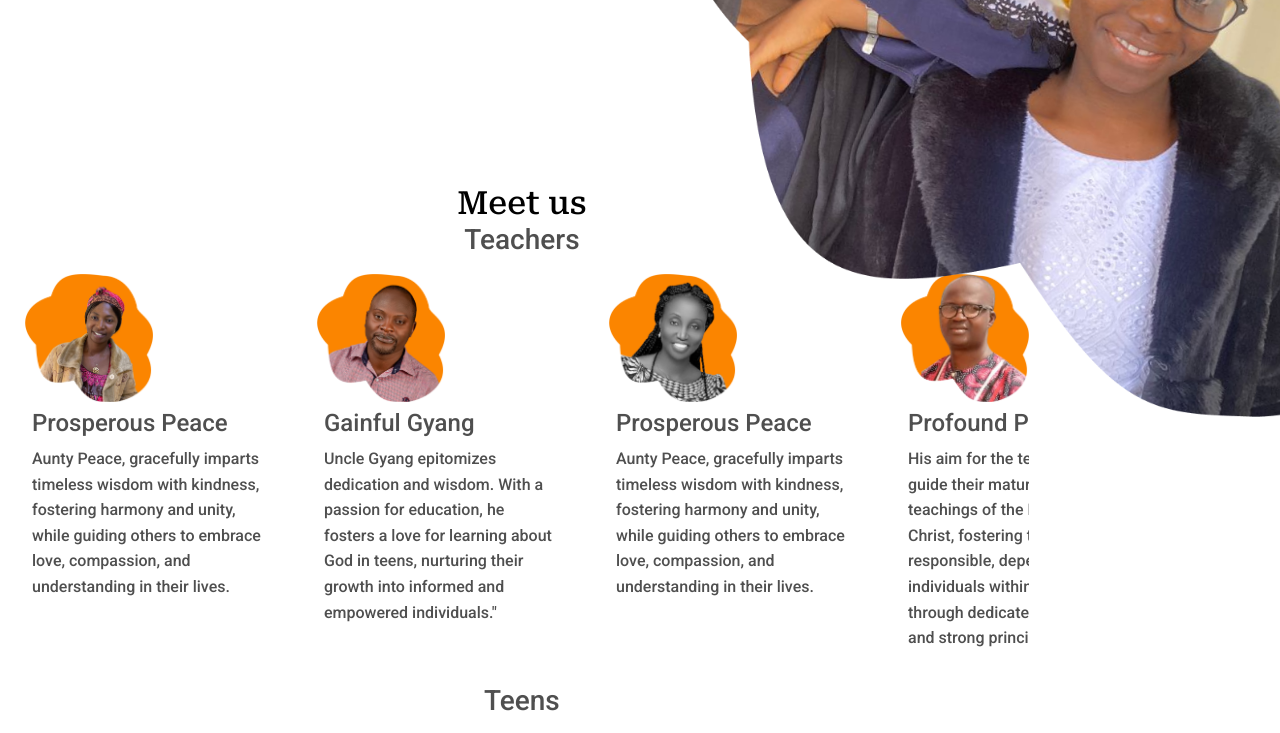
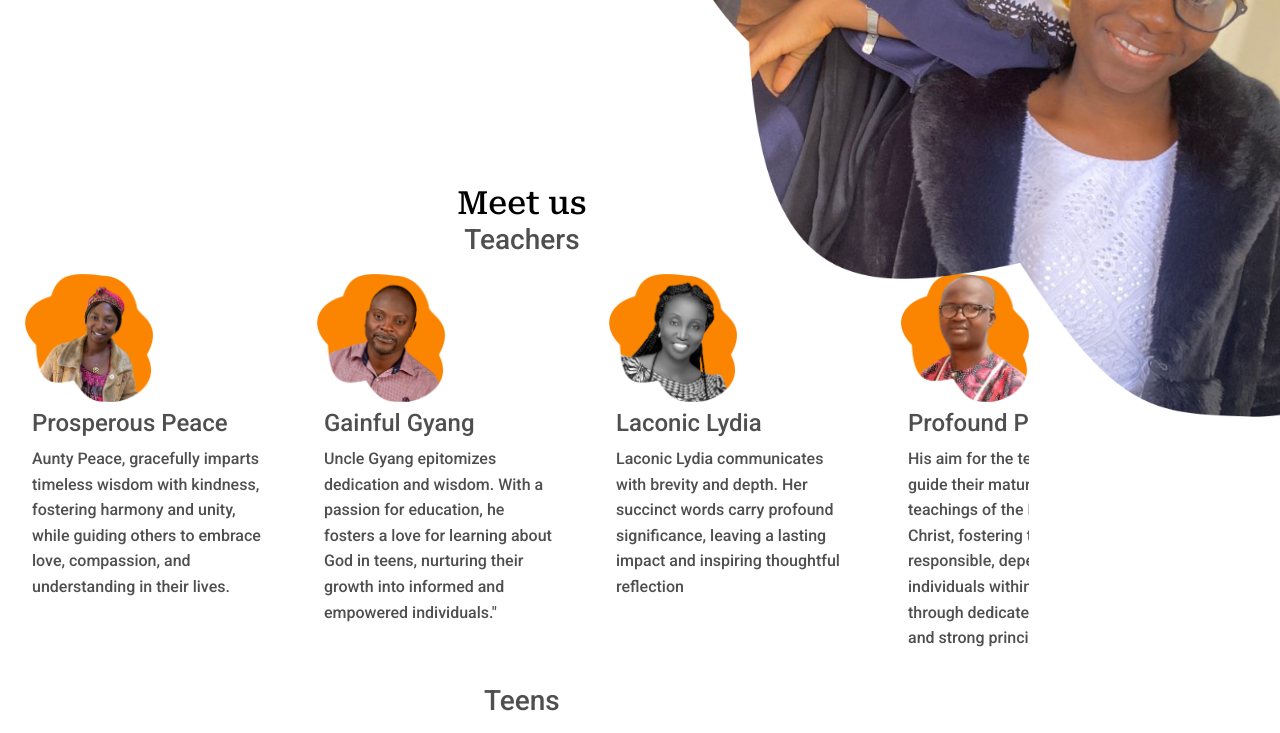
Before and after one commit to tosxin-456/Bethel-Teens, a React (Vite) app: page /aboutUs in a window 1280 px wide. Shown: the part 392-1125 px from the top of the page. Built offline with nearby package versions, Linux system fonts and the light colour scheme.

Commit message:
added flourish

```diff
--- a/src/pages/about.jsx
+++ b/src/pages/about.jsx
@@ -111,8 +111,8 @@ const About = () => {
    <div className='teacherProfile'>
    <img src={Auntylydia} alt="" />
      <div className='textAboutTeacher'>
-     <h4> Prosperous Peace</h4>
-      <p>Aunty Peace, gracefully imparts timeless wisdom with kindness, fostering harmony and unity, while guiding others to embrace love, compassion, and understanding in their lives.</p>
+     <h4>Laconic Lydia</h4>
+      <p>Laconic Lydia communicates with brevity and depth. Her succinct words carry profound significance, leaving a lasting impact and inspiring thoughtful reflection</p>
      </div>
    </div>
    <div className='teacherProfile'>
```
